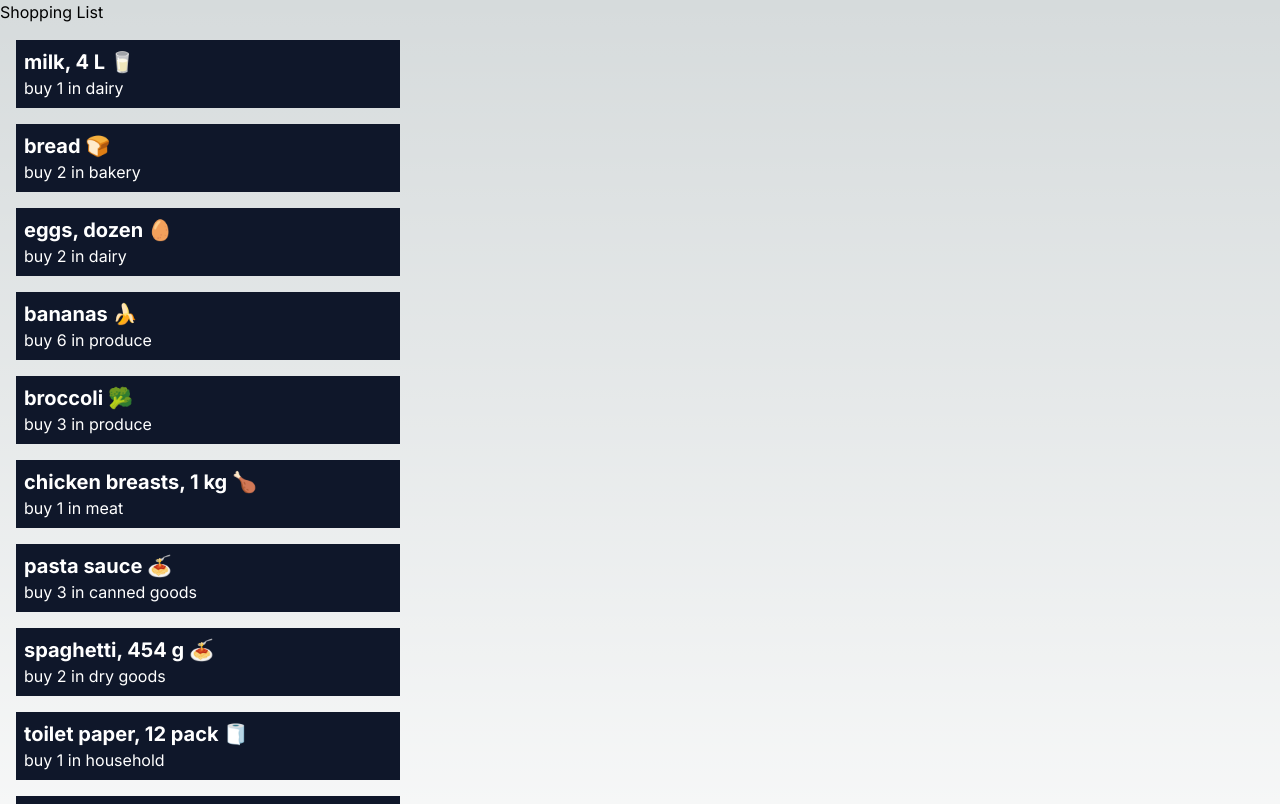
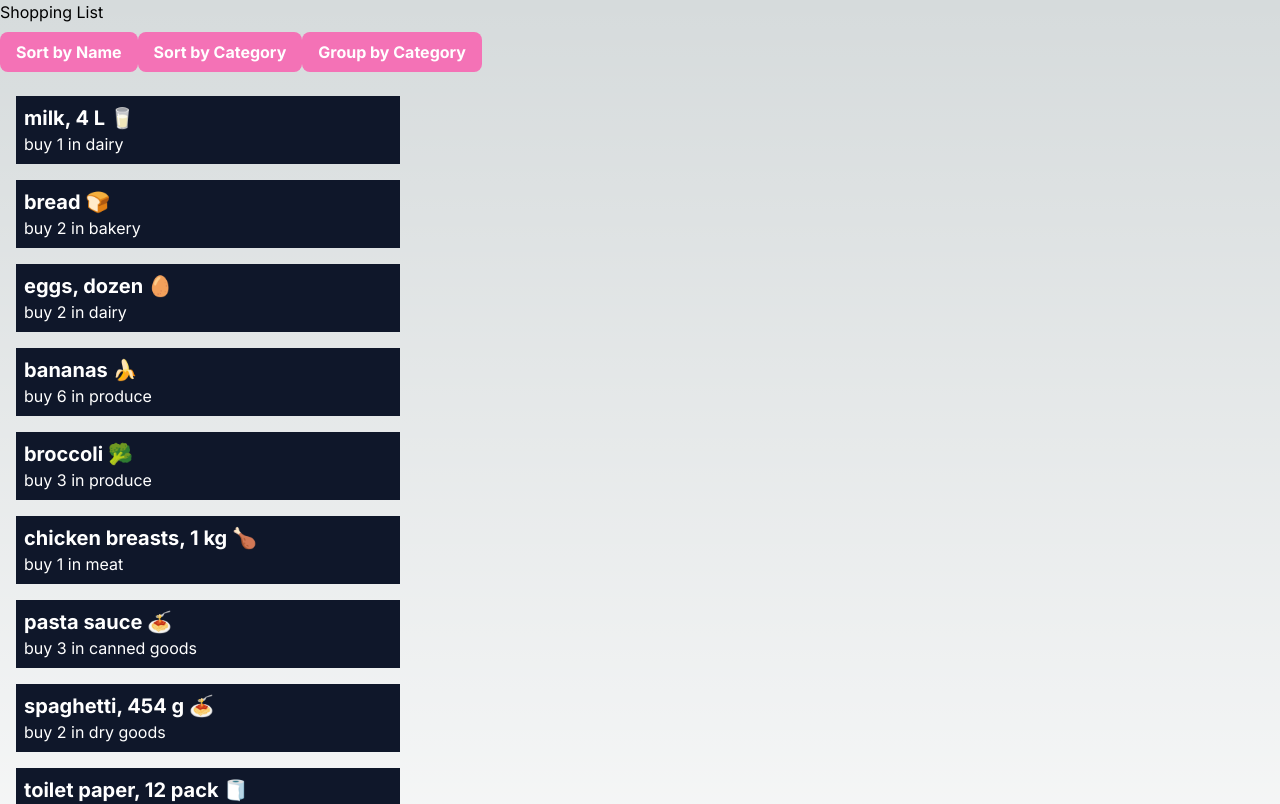
Before and after one commit to ChonthichaJessie/cprg306-assignments, a Next.js app: page /week-5 in a window 1280 px wide. Shown: the top 804 px of the page. Built offline with nearby package versions, Linux system fonts and the light colour scheme.

Commit message:
update week#5 sorting and gvroupping

```diff
--- /dev/null
+++ b/app/week-5/groupedItems.js
@@ -0,0 +1,14 @@
+import Item from "./item";
+
+const GroupedItems = ({ category, items }) => {
+  return (
+    <div class="bg-slate-900 bg-cover max-w-sm p-2 m-4">
+      <div class="text-white font-bold text-xl">{category}</div>
+      {/* <div class="text-white font-bold text-xl">{details}</div> */}
+      {items.map(({ name, quantity, category }) => {
+        return <Item name={name} quantity={quantity} category={category} />;
+      })}
+    </div>
+  );
+};
+export default GroupedItems;
--- a/app/week-5/item-list.js
+++ b/app/week-5/item-list.js
@@ -1,24 +1,73 @@
-"use client"
+"use client";
 import Item from "./item";
 import { useState } from "react";
 import allItems from "./items.json";
+import GroupedItems from "./groupedItems";
+
+const sortByName = (a, b) => (a.name < b.name ? -1 : a.name > b.name ? 1 : 0);
+const sortByCategory = (a, b) =>
+  a.category < b.category ? -1 : a.category > b.category ? 1 : 0;
+const groupByCategory = () => {
+  const groupedData = {};
+  const allItemsForGrouping = [...allItems];
+  allItemsForGrouping.forEach((items) => {
+    if (!groupedData[items.category]) {
+      groupedData[items.category] = [];
+    }
+    groupedData[items.category].push(items);
+  });
+  return groupedData;
+};
+
+const allItemsByName = [...allItems].sort(sortByName);
+const allItemsByCategory = [...allItems].sort(sortByCategory);
+const allItemsByGroup = groupByCategory();
+const sortedGroupNames = Object.keys(allItemsByGroup).sort();
 
 const ItemList = () => {
-  const [sortByName, setSortByName] = useState();
-  const [sortByCat, setSortByCate] = useState();
-  const [groupCat, setGroupCat] = useState()
+  const [items, setItems] = useState(allItems);
+  const [groups, setGroups] = useState(false);
 
-  const nameHandle = (items) => {
-    setSortByName(items.sort((a, b) => a.name.localeCompare(b.name)))
-  }
-  const catHandle = (items) => {
-    setSortByName(items.sort((a, b) => a.category.localeCompare(b.category)))
-  }
+  const sortByName = () => {
+    setItems(allItemsByName);
+    setGroups(false);
+  };
+  const sortByCategory = () => {
+    setItems(allItemsByCategory);
+    setGroups(false);
+  };
 
   return (
     <div>
-      {allItems
-        .map((item) => {
+      <button
+        class="bg-pink-400 hover:bg-pink-500 active:bg-pink-400 text-white font-bold py-2 px-4 rounded-lg mt-2 mb-2"
+        onClick={sortByName}
+      >
+        Sort by Name
+      </button>
+      <button
+        class="bg-pink-400 hover:bg-pink-500 active:bg-pink-400 text-white font-bold py-2 px-4 rounded-lg mt-2 mb-2"
+        onClick={sortByCategory}
+      >
+        Sort by Category
+      </button>
+      <button
+        class="bg-pink-400 hover:bg-pink-500 active:bg-pink-400 text-white font-bold py-2 px-4 rounded-lg mt-2 mb-2"
+        onClick={() => setGroups(true)}
+      >
+        Group by Category
+      </button>
+      {groups
+        ? sortedGroupNames.map((category) => {
+            const items = allItemsByGroup[category];
+            return (
+              <GroupedItems
+                category={category}
+                items={items}
+              />
+            );
+          })
+        : items.map((item) => {
             return (
               <Item
                 name={item.name}
@@ -28,10 +77,8 @@ const ItemList = () => {
             );
           })}
     </div>
-    // create 3 buttons
-    // use useState for each button
-    // https://cprg306-assignments.vercel.app/week-5
   );
 };
 
-export default ItemList;
+
+export default ItemList
```
Lines whose indentation alone changed are shown as unchanged.
